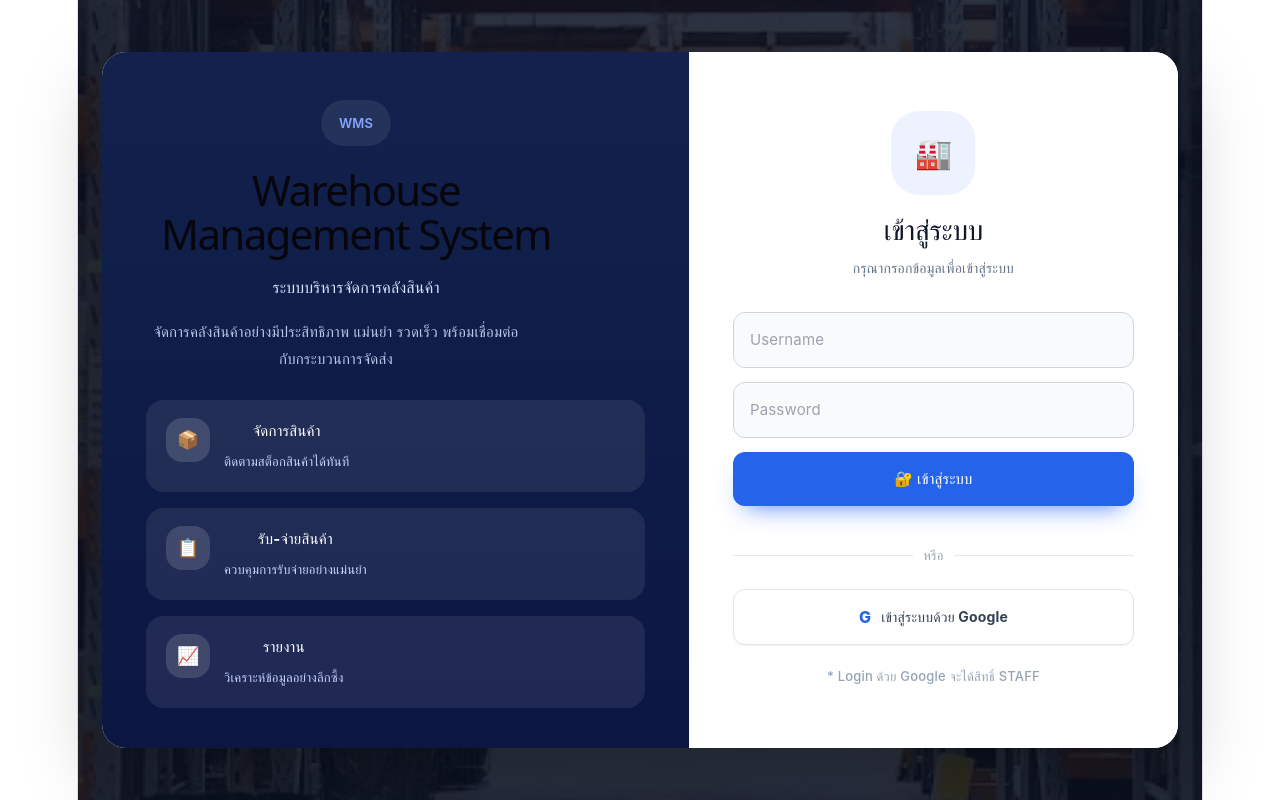
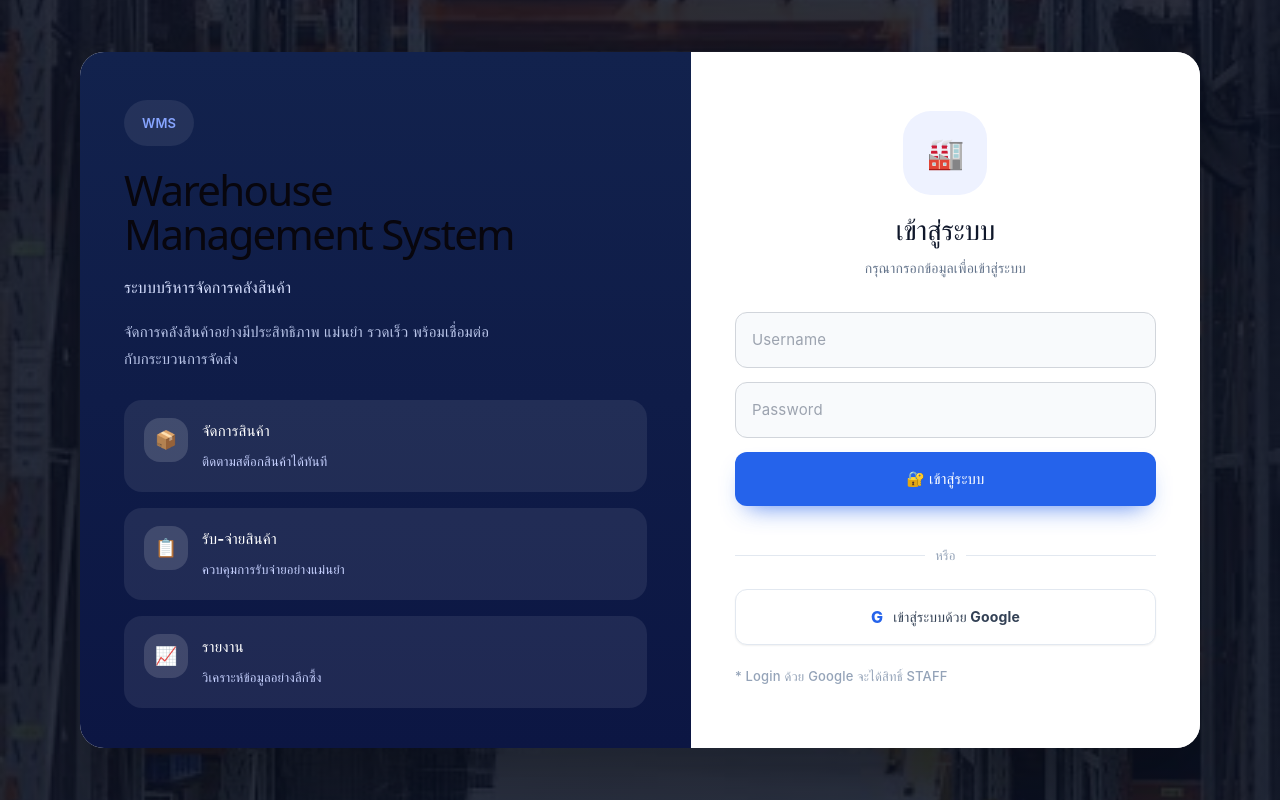
Before and after one commit to techitan-create/my-warehouse-frontend, a React (Vite) app in the folder wms-frontend/: page /login in a window 1280 px wide. Built offline with nearby package versions, Linux system fonts and the light colour scheme; no server answers.

Commit message:
feat: complete application.properties setup for render and netlify

```diff
--- a/wms-frontend/src/index.css
+++ b/wms-frontend/src/index.css
@@ -59,14 +59,16 @@
 
 body {
   margin: 0;
+  padding: 0;
+  width: 100%;
+  overflow-x: hidden;
 }
 
 #root {
-  width: 1126px;
+  width: 100%;
   max-width: 100%;
-  margin: 0 auto;
-  text-align: center;
-  border-inline: 1px solid var(--border);
+  margin: 0;
+  text-align: left;
   min-height: 100svh;
   display: flex;
   flex-direction: column;
```
